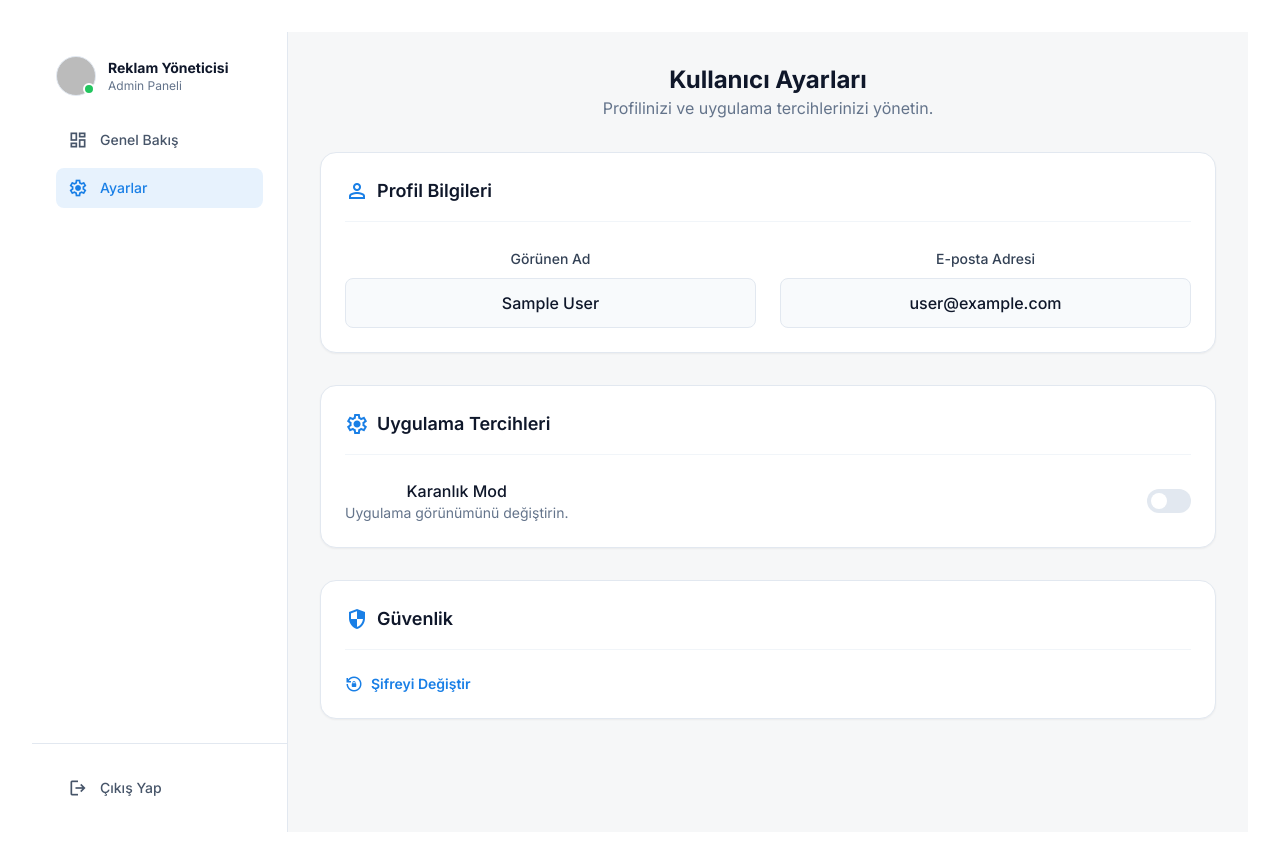
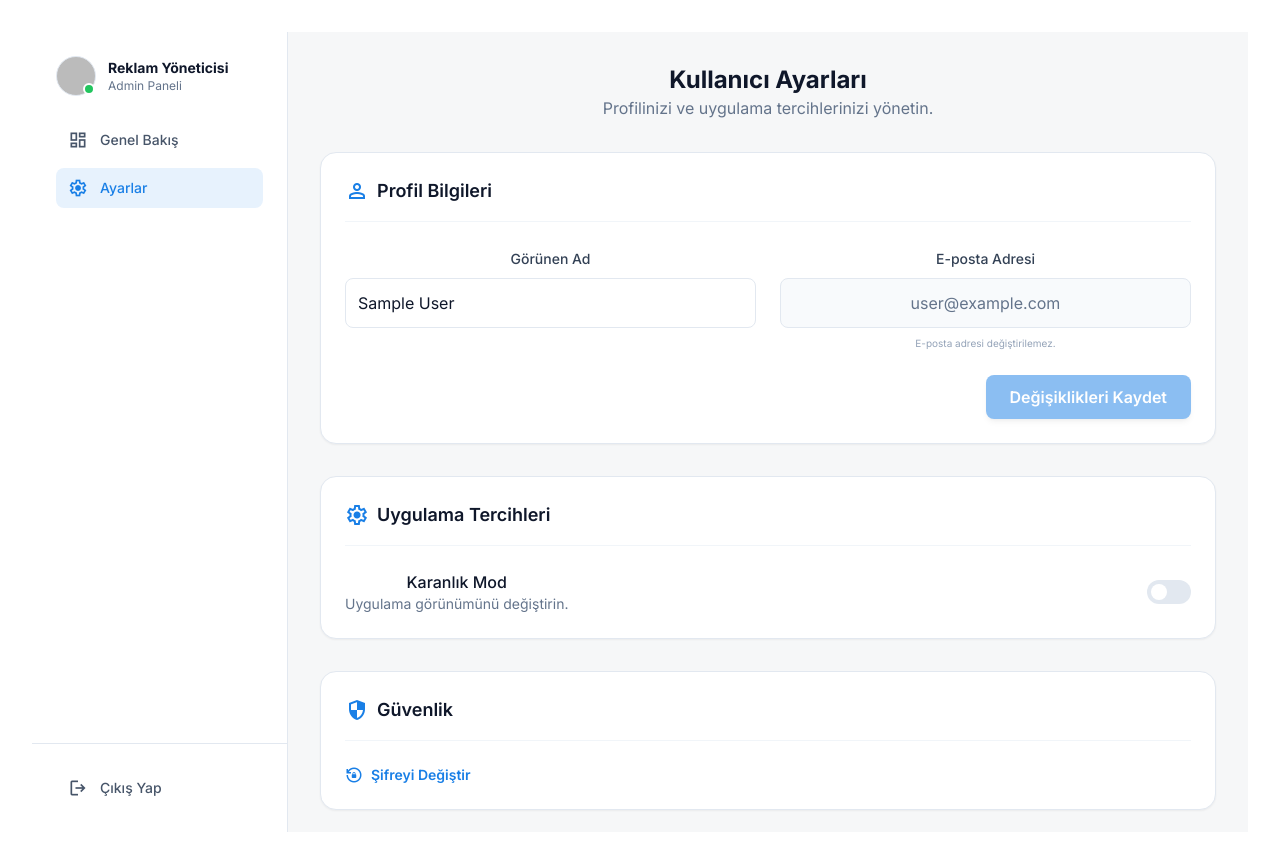
Before and after one commit to enesyaksi/ad-sms-generator, a React (Vite) app in the folder frontend/: page /settings in a window 1280 px wide. Shown: the top 850 px of the page. Built offline with nearby package versions, Linux system fonts and the light colour scheme; no server answers; sample sign-in values are in the browser's storage.

Commit message:
feat(settings): implement functional profile updates and password change logic (Issue #18)

```diff
--- a/frontend/src/contexts/AuthContext.jsx
+++ b/frontend/src/contexts/AuthContext.jsx
@@ -6,7 +6,9 @@ import {
     signOut,
     GoogleAuthProvider,
     signInWithPopup,
-    sendPasswordResetEmail
+    sendPasswordResetEmail,
+    updateProfile,
+    updatePassword
 } from 'firebase/auth';
 import { auth } from '../config/firebase';
 
@@ -46,13 +48,24 @@ export const AuthProvider = ({ children }) => {
         return sendPasswordResetEmail(auth, email);
     };
 
+    const updateUserName = (displayName) => {
+        return updateProfile(auth.currentUser, { displayName });
+    };
+
+    const changePassword = (newPassword) => {
+        return updatePassword(auth.currentUser, newPassword);
+    };
+
     const value = {
         user,
         loading,
         login,
+        register,
         logout,
         signInWithGoogle,
-        resetPassword
+        resetPassword,
+        updateUserName,
+        changePassword
     };
 
     return (
--- a/frontend/src/pages/Settings.jsx
+++ b/frontend/src/pages/Settings.jsx
@@ -1,11 +1,69 @@
-import React, { useState } from 'react';
+import React, { useState, useEffect } from 'react';
 import { useAuth } from '../hooks/useAuth';
 
 const Settings = () => {
-    const { user } = useAuth();
+    const { user, updateUserName, changePassword } = useAuth();
+    const [displayName, setDisplayName] = useState(user?.displayName || '');
+    const [newPassword, setNewPassword] = useState('');
+    const [confirmPassword, setConfirmPassword] = useState('');
+    const [loading, setLoading] = useState(false);
+    const [message, setMessage] = useState({ type: '', text: '' });
+    const [showPasswordForm, setShowPasswordForm] = useState(false);
+
     const [darkMode, setDarkMode] = useState(
         document.documentElement.classList.contains('dark')
     );
+
+    useEffect(() => {
+        if (user?.displayName) {
+            setDisplayName(user.displayName);
+        }
+    }, [user]);
+
+    const handleUpdateProfile = async (e) => {
+        e.preventDefault();
+        setLoading(true);
+        setMessage({ type: '', text: '' });
+        try {
+            await updateUserName(displayName);
+            setMessage({ type: 'success', text: 'Profil başarıyla güncellendi!' });
+        } catch (err) {
+            console.error(err);
+            setMessage({ type: 'error', text: 'Profil güncellenirken bir hata oluştu.' });
+        } finally {
+            setLoading(false);
+        }
+    };
+
+    const handleUpdatePassword = async (e) => {
+        e.preventDefault();
+        if (newPassword !== confirmPassword) {
+            setMessage({ type: 'error', text: 'Şifreler eşleşmiyor.' });
+            return;
+        }
+        if (newPassword.length < 6) {
+            setMessage({ type: 'error', text: 'Şifre en az 6 karakter olmalıdır.' });
+            return;
+        }
+        setLoading(true);
+        setMessage({ type: '', text: '' });
+        try {
+            await changePassword(newPassword);
+            setMessage({ type: 'success', text: 'Şifreniz başarıyla değiştirildi!' });
+            setNewPassword('');
+            setConfirmPassword('');
+            setShowPasswordForm(false);
+        } catch (err) {
+            console.error(err);
+            if (err.code === 'auth/requires-recent-login') {
+                setMessage({ type: 'error', text: 'Bu işlem için yakında giriş yapmış olmanız gerekiyor. Lütfen tekrar giriş yapıp deneyin.' });
+            } else {
+                setMessage({ type: 'error', text: 'Şifre değiştirilirken bir hata oluştu.' });
+            }
+        } finally {
+            setLoading(false);
+        }
+    };
 
     const toggleDarkMode = () => {
         const isDark = !darkMode;
@@ -27,6 +85,18 @@ const Settings = () => {
                     <p className="text-slate-500 dark:text-slate-400">Profilinizi ve uygulama tercihlerinizi yönetin.</p>
                 </div>
 
+                {message.text && (
+                    <div className={`p-4 rounded-xl border flex items-center gap-3 animate-in fade-in slide-in-from-top-2 duration-300 ${message.type === 'success'
+                            ? 'bg-emerald-50 dark:bg-emerald-900/20 border-emerald-200 dark:border-emerald-800 text-emerald-700 dark:text-emerald-400'
+                            : 'bg-rose-50 dark:bg-rose-900/20 border-rose-200 dark:border-rose-800 text-rose-700 dark:text-rose-400'
+                        }`}>
+                        <span className="material-symbols-outlined">
+                            {message.type === 'success' ? 'check_circle' : 'error'}
+                        </span>
+                        <p className="text-sm font-medium">{message.text}</p>
+                    </div>
+                )}
+
                 {/* Profile Section */}
                 <div className="bg-white dark:bg-slate-900 rounded-2xl shadow-sm border border-slate-200 dark:border-slate-800 p-6 space-y-6">
                     <div className="flex items-center gap-2 border-b border-slate-100 dark:border-slate-800 pb-4">
@@ -34,20 +104,36 @@ const Settings = () => {
                         <h2 className="text-lg font-semibold text-slate-900 dark:text-white">Profil Bilgileri</h2>
                     </div>
 
+                    <form onSubmit={handleUpdateProfile} className="space-y-6">
                         <div className="grid grid-cols-1 md:grid-cols-2 gap-6">
                             <div className="space-y-2">
                                 <label className="text-sm font-medium text-slate-700 dark:text-slate-300">Görünen Ad</label>
-                            <div className="p-3 bg-slate-50 dark:bg-slate-800/50 rounded-lg border border-slate-200 dark:border-slate-700 text-slate-900 dark:text-white font-medium">
-                                {user?.displayName || 'Belirtilmedi'}
-                            </div>
+                                <input
+                                    type="text"
+                                    value={displayName}
+                                    onChange={(e) => setDisplayName(e.target.value)}
+                                    className="w-full p-3 bg-white dark:bg-slate-900 rounded-lg border border-slate-200 dark:border-slate-700 text-slate-900 dark:text-white focus:ring-2 focus:ring-primary/20 focus:border-primary outline-none transition-all"
+                                    placeholder="Adınız Soyadınız"
+                                />
                             </div>
                             <div className="space-y-2">
                                 <label className="text-sm font-medium text-slate-700 dark:text-slate-300">E-posta Adresi</label>
-                            <div className="p-3 bg-slate-50 dark:bg-slate-800/50 rounded-lg border border-slate-200 dark:border-slate-700 text-slate-900 dark:text-white font-medium">
+                                <div className="p-3 bg-slate-50 dark:bg-slate-800/50 rounded-lg border border-slate-200 dark:border-slate-700 text-slate-500 dark:text-slate-400 cursor-not-allowed">
                                     {user?.email}
                                 </div>
+                                <p className="text-[10px] text-slate-400">E-posta adresi değiştirilemez.</p>
                             </div>
                         </div>
+                        <div className="flex justify-end">
+                            <button
+                                type="submit"
+                                disabled={loading || displayName === user?.displayName}
+                                className="px-6 py-2.5 bg-primary hover:bg-blue-600 text-white font-semibold rounded-lg shadow-md hover:shadow-lg transition-all disabled:opacity-50"
+                            >
+                                {loading ? 'Güncelleniyor...' : 'Değişiklikleri Kaydet'}
+                            </button>
+                        </div>
+                    </form>
                 </div>
 
                 {/* Preferences Section */}
@@ -75,17 +161,66 @@ const Settings = () => {
                     </div>
                 </div>
 
-                {/* Security Section */}
                 <div className="bg-white dark:bg-slate-900 rounded-2xl shadow-sm border border-slate-200 dark:border-slate-800 p-6 space-y-6">
                     <div className="flex items-center gap-2 border-b border-slate-100 dark:border-slate-800 pb-4">
                         <span className="material-symbols-outlined text-primary">security</span>
                         <h2 className="text-lg font-semibold text-slate-900 dark:text-white">Güvenlik</h2>
                     </div>
 
-                    <button className="text-sm font-semibold text-primary hover:text-blue-600 transition-colors flex items-center gap-2">
+                    {!showPasswordForm ? (
+                        <button
+                            onClick={() => setShowPasswordForm(true)}
+                            className="text-sm font-semibold text-primary hover:text-blue-600 transition-colors flex items-center gap-2"
+                        >
                             <span className="material-symbols-outlined text-[18px]">lock_reset</span>
                             Şifreyi Değiştir
                         </button>
+                    ) : (
+                        <form onSubmit={handleUpdatePassword} className="space-y-4 max-w-md animate-in fade-in slide-in-from-left-2 duration-300">
+                            <div className="space-y-2">
+                                <label className="text-sm font-medium text-slate-700 dark:text-slate-300">Yeni Şifre</label>
+                                <input
+                                    type="password"
+                                    required
+                                    value={newPassword}
+                                    onChange={(e) => setNewPassword(e.target.value)}
+                                    className="w-full p-2.5 bg-white dark:bg-slate-900 rounded-lg border border-slate-200 dark:border-slate-700 text-slate-900 dark:text-white outline-none focus:ring-2 focus:ring-primary/20 focus:border-primary"
+                                    placeholder="••••••••"
+                                />
+                            </div>
+                            <div className="space-y-2">
+                                <label className="text-sm font-medium text-slate-700 dark:text-slate-300">Yeni Şifre (Tekrar)</label>
+                                <input
+                                    type="password"
+                                    required
+                                    value={confirmPassword}
+                                    onChange={(e) => setConfirmPassword(e.target.value)}
+                                    className="w-full p-2.5 bg-white dark:bg-slate-900 rounded-lg border border-slate-200 dark:border-slate-700 text-slate-900 dark:text-white outline-none focus:ring-2 focus:ring-primary/20 focus:border-primary"
+                                    placeholder="••••••••"
+                                />
+                            </div>
+                            <div className="flex items-center gap-3 pt-2">
+                                <button
+                                    type="submit"
+                                    disabled={loading}
+                                    className="px-4 py-2 bg-primary text-white text-sm font-bold rounded-lg hover:bg-blue-600 transition-colors disabled:opacity-50"
+                                >
+                                    {loading ? 'Güncelleniyor...' : 'Şifreyi Güncelle'}
+                                </button>
+                                <button
+                                    type="button"
+                                    onClick={() => {
+                                        setShowPasswordForm(false);
+                                        setNewPassword('');
+                                        setConfirmPassword('');
+                                    }}
+                                    className="px-4 py-2 bg-slate-100 dark:bg-slate-800 text-slate-600 dark:text-slate-400 text-sm font-bold rounded-lg hover:bg-slate-200 dark:hover:bg-slate-700 transition-colors"
+                                >
+                                    İptal
+                                </button>
+                            </div>
+                        </form>
+                    )}
                 </div>
             </div>
         </div>
```
Lines whose indentation alone changed are shown as unchanged.
